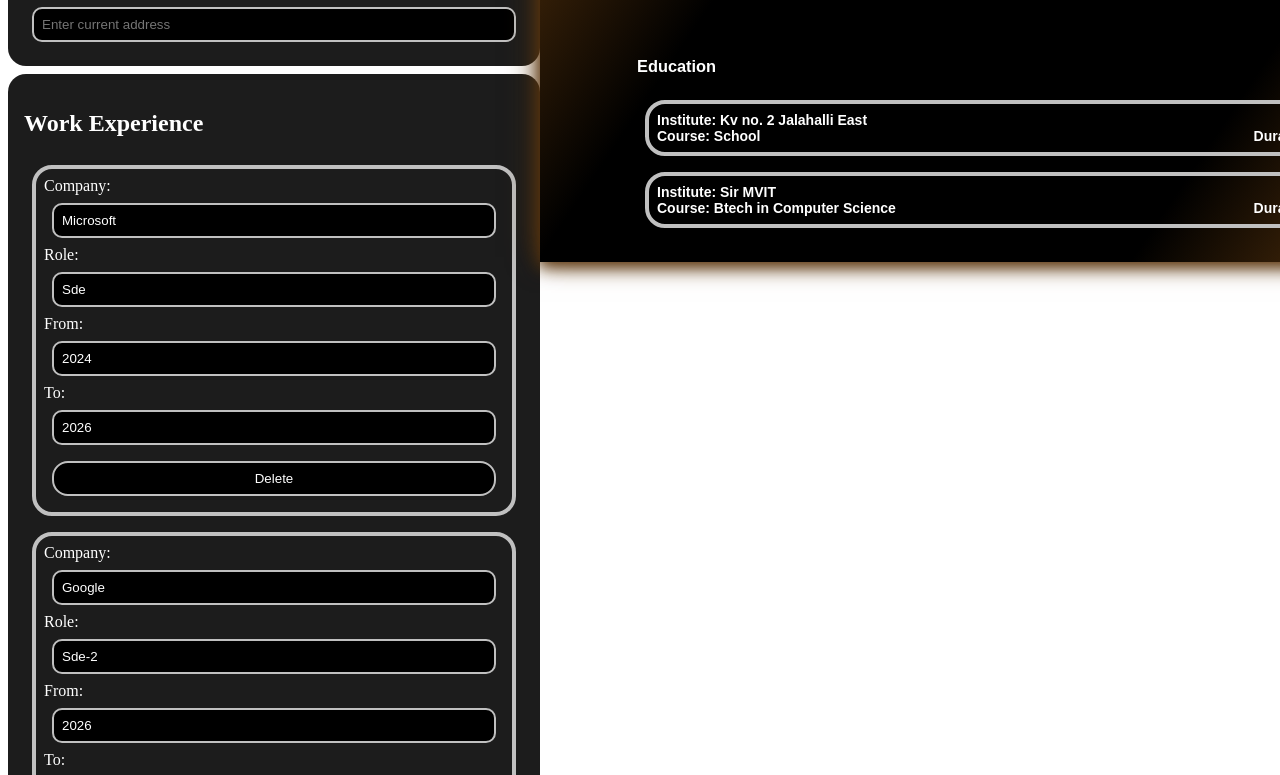
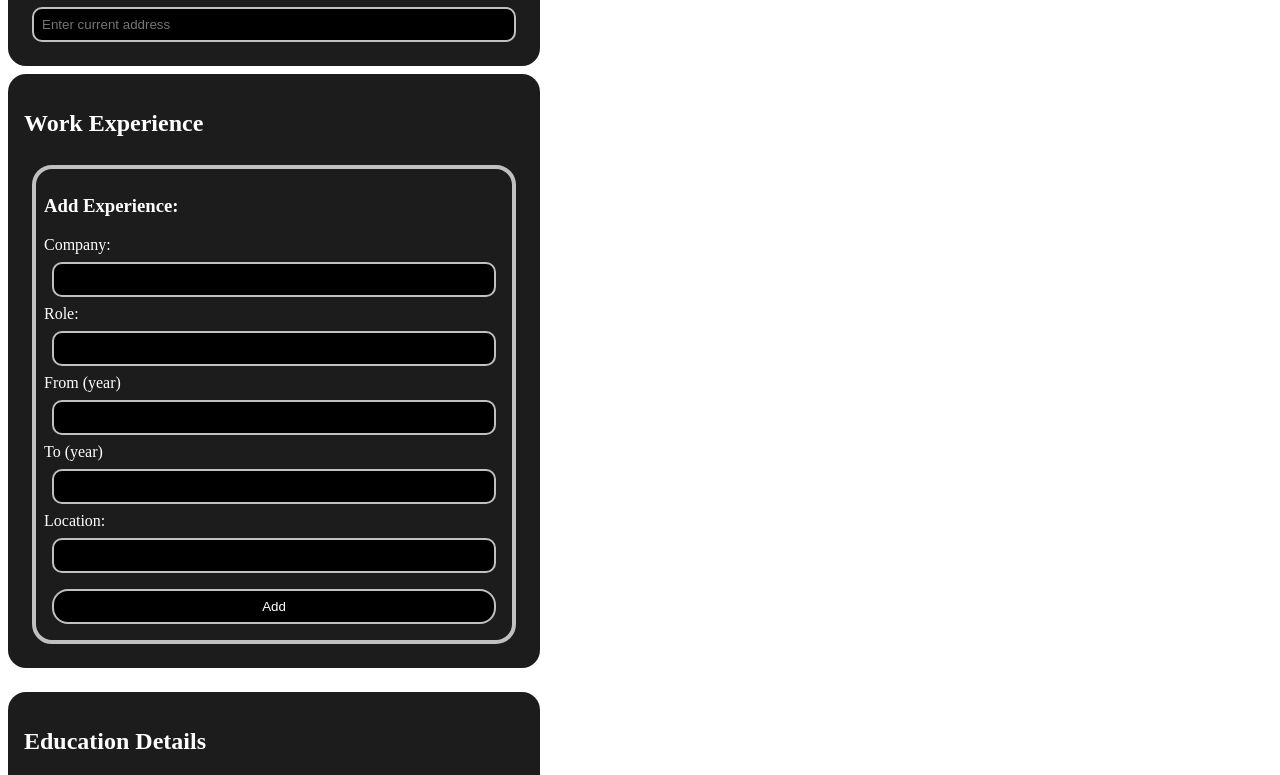
Before and after one commit to AnuragYadav404/cv-application, a React (Vite) app in the folder cv-application/: page / in a window 1280 px wide. Shown: the part 360-1135 px from the top of the page. Built offline with nearby package versions, Linux system fonts and the light colour scheme.

Commit message:
Implements Location field for ExperienceDetails and its display.

```diff
--- a/cv-application/src/App.css
+++ b/cv-application/src/App.css
@@ -125,7 +125,7 @@ li {
   border: 4px solid silver;
 }
 
-.expSectionTwo{
+.expSectionTwo, .expSectionOne{
   display: flex;
   justify-content: space-between;
 }
--- a/cv-application/src/App.jsx
+++ b/cv-application/src/App.jsx
@@ -11,8 +11,8 @@ function App() {
   const [email, setEmail] = useState("");
   const [phone, setPhone] = useState("");
   const [currentAddress, setCurrentAddress] = useState("");
-  const [work, setWork] = useState(initialWorkExp);
-  const [education, setEducation] = useState(initialEducation);
+  const [work, setWork] = useState([]);
+  const [education, setEducation] = useState([]);
   return (
     <div className="cvApp">
       <div className="cvForm">
@@ -55,7 +55,7 @@ function App() {
         </div>
       </div>
       <div className="cvPreview">
-        <div className="personalDataPreview">
+        <div className="personalDataPreview" key={"personalDetail"}>
           <DisplayPersonalDetails
             name={name}
             email={email}
@@ -63,7 +63,7 @@ function App() {
             currentAddress={currentAddress}
           />
         </div>
-        <div className="workDataPreview">
+        <div className="workDataPreview" key={"WorkDetails"}>
           <DisplayExperienceDetails
             experienceName="WorkDetails"
             experience={work}
@@ -73,7 +73,7 @@ function App() {
             subtitleLabel={"Role: "}
           />
         </div>
-        <div className="educationDataPreview">
+        <div className="educationDataPreview" key={"EducationDetails"}>
           <DisplayExperienceDetails
             experienceName="EducationDetails"
             experience={education}
@@ -85,102 +85,7 @@ function App() {
         </div>
       </div>
     </div>
-    // <div className="mainDiv">
-    //   {/* PersonalDetails section */}
-    //   <PersonalDetailsForm
-    //     name={name}
-    //     setName={setName}
-    //     email={email}
-    //     setEmail={setEmail}
-    //     phone={phone}
-    //     setPhone={setPhone}
-    //     currentAddress={currentAddress}
-    //     setCurrentAddress={setCurrentAddress}
-    //   />
-    //   <DisplayPersonalDetails
-    //     name={name}
-    //     email={email}
-    //     phone={phone}
-    //     currentAddress={currentAddress}
-    //   />
-    //   <ExperienceDetails
-    //     experienceName="ExperienceDetails"
-    //     experience={work}
-    //     setExperience={setWork}
-    //     title={"companyName"}
-    //     titleLabel={"Company: "}
-    //     subtitle={"role"}
-    //     subtitleLabel={"Role: "}
-    //   />
-    //   <DisplayExperienceDetails
-    //     experienceName="ExperienceDetails"
-    //     experience={work}
-    //     title={"companyName"}
-    //     titleLabel={"Company: "}
-    //     subtitle={"role"}
-    //     subtitleLabel={"Role: "}
-    //   />
-
-    //   <ExperienceDetails
-    //     experienceName="EducationDetails"
-    //     experience={education}
-    //     setExperience={setEducation}
-    //     title={"instituteName"}
-    //     titleLabel={"Institute: "}
-    //     subtitle={"course"}
-    //     subtitleLabel={"Course: "}
-    //   />
-    //   <DisplayExperienceDetails
-    //     experienceName="EducationDetails"
-    //     experience={education}
-    //     title={"instituteName"}
-    //     titleLabel={"Institute: "}
-    //     subtitle={"course"}
-    //     subtitleLabel={"Course: "}
-    //   />
-    // </div>
   );
 }
 
-let initialWorkExp = [
-  {
-    id: "Microsoft@20242026",
-    role: "Sde",
-    companyName: "Microsoft",
-    yearFrom: 2024,
-    yearTo: 2026,
-  },
-  {
-    id: "Google@20262028",
-    role: "Sde-2",
-    companyName: "Google",
-    yearFrom: 2026,
-    yearTo: 2028,
-  },
-  {
-    id: "Tesla@20282030",
-    role: "Sde-2",
-    companyName: "Tesla",
-    yearFrom: 2028,
-    yearTo: 2030,
-  },
-];
-
-let initialEducation = [
-  {
-    id: "kv2@20072019",
-    instituteName: "Kv no. 2 Jalahalli East",
-    course: "School",
-    yearFrom: 2007,
-    yearTo: 2019,
-  },
-  {
-    id: "mvit@20192023",
-    instituteName: "Sir MVIT",
-    course: "Btech in Computer Science",
-    yearFrom: 2019,
-    yearTo: 2023,
-  },
-];
-
 export default App;
--- a/cv-application/src/components/DisplayExperienceDetails.jsx
+++ b/cv-application/src/components/DisplayExperienceDetails.jsx
@@ -12,6 +12,7 @@ export default function DisplayExperienceDetails({experienceName, experience, ti
                         <li key={exp.id}>
                             <div className="expSectionOne">
                                 <b>{titleLabel} {exp[title]} </b>
+                                <b>Location: {exp["location"]}</b>
                             </div>
                             <div className="expSectionTwo">
                                 <b>{subtitleLabel} {exp[subtitle]} </b>
--- a/cv-application/src/components/ExperienceDetails.jsx
+++ b/cv-application/src/components/ExperienceDetails.jsx
@@ -14,12 +14,14 @@ export default function ExperienceDetails({
   const [newSubtitle, setNewSubtitle] = useState("");
   const [newYearFrom, setNewYearFrom] = useState("");
   const [newYearTo, setNewYearTo] = useState("");
-
+  const [newLoc, setNewLoc] = useState("");
   // console.log(experience);
   let cardLabel = "Work Experience";
   if(experienceName === 'EducationDetails') {
     cardLabel = "Education Details"
   }
+
+  //
 
   function handleExpChange(property, newValue, id) {
     setExperience(
@@ -45,21 +47,24 @@ export default function ExperienceDetails({
       newTitle.length > 0 &&
       newYearFrom.length > 0 &&
       newYearTo.length > 0 &&
-      newSubtitle.length > 0
+      newSubtitle.length > 0 &&
+      newLoc.length>0
     ) {
       let newId = newTitle + "@" + newYearFrom + newYearTo;
       let newExp = {
         id: newId,
         [title]: newTitle,
         [subtitle]: newSubtitle,
-        yearFrom: newYearFrom,
-        yearTo: newYearTo,
+        "yearFrom": newYearFrom,
+        "yearTo": newYearTo,
+        "location": newLoc,
       };
       setExperience([...experience, newExp]);
       setNewTitle("");
       setNewSubtitle("");
       setNewYearFrom("");
       setNewYearTo("");
+      setNewLoc("");
     }
   }
 
@@ -108,6 +113,16 @@ export default function ExperienceDetails({
                   handleExpChange("yearTo", e.target.value, exp.id)
                 }
               />
+              <label htmlFor={exp.id + exp["location"]}>Location: </label>
+              <input
+                type="text"
+                id={exp.id + exp["location"]}
+                placeholder="Location (State, City)"
+                value={exp["location"]}
+                onChange={(e) =>
+                  handleExpChange("location", e.target.value, exp.id)
+                }
+              />
               <button onClick={() => handleExperienceDelete(exp.id)}>
                 Delete
               </button>
@@ -148,6 +163,14 @@ export default function ExperienceDetails({
             onChange={(e) => setNewYearTo(e.target.value)}
             required
           />
+          <label htmlFor="newLoc">Location: </label>
+          <input
+            type="text"
+            id="newLoc"
+            value={newLoc}
+            onChange={(e) => setNewLoc(e.target.value)}
+            required
+          />
           <button onClick={addNewExperience}>Add</button>
         </li>
       </ul>
```
